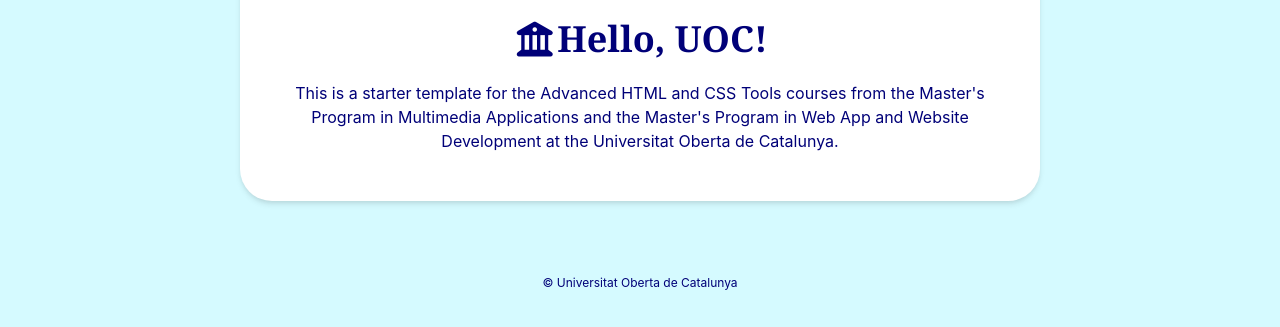
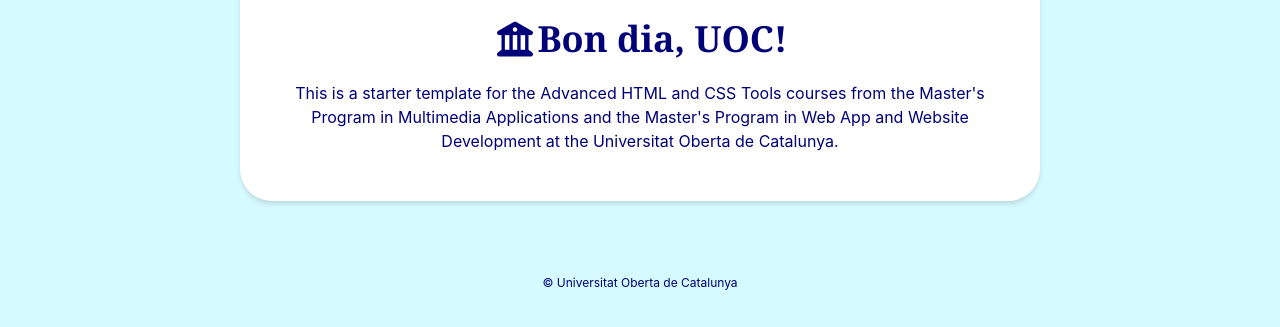
Before and after one commit to carlosaperez-uoc/HTML-CSS-II-PAC1, a website built with Parcel: page src/index.html in a window 1280 px wide. Shown: the part 473-800 px from the top of the page. Built offline with nearby package versions, Linux system fonts and the light colour scheme.

Commit message:
segon commit

```diff
--- a/src/index.html
+++ b/src/index.html
@@ -13,7 +13,7 @@
         <source srcset="./assets/images/logo.png?as=webp&width=350" type="image/webp" />
         <img src="./assets/images/logo.png?width=350" alt="Universitat Oberta de Catalunya" class="uoc-logo" />
       </picture>
-      <h1 class="uoc-title"><i class="fas fa-university"></i>Hello, UOC!</h1>
+      <h1 class="uoc-title"><i class="fas fa-university"></i>Bon dia, UOC!</h1>
       <p>
         This is a starter template for the Advanced HTML and CSS Tools courses
         from the Master's Program in Multimedia Applications and the Master's
```
